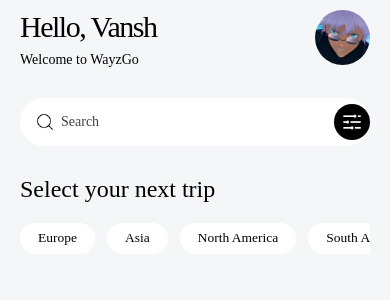
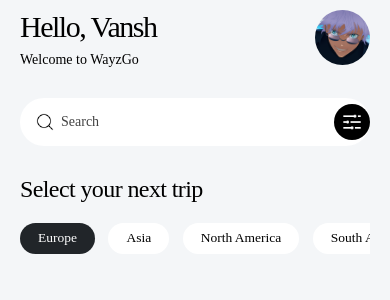
Before and after one commit to vxnshK/PracticeTravelApp, a React Native app: screen / in a window 390 px wide. Shown: the top 300 px of the page. Built offline with nearby package versions, Linux system fonts and the light colour scheme.

Commit message:
scrollView to FlatList

```diff
--- a/components/home/ui-elements/Carousel.tsx
+++ b/components/home/ui-elements/Carousel.tsx
@@ -1,9 +1,11 @@
 import {StyleSheet, View} from 'react-native';
-import React, { useMemo } from 'react';
+import React, {useMemo, useState} from 'react';
 import Pills from './Pills';
-import DB from '../../../data/db.json'
+import DB from '../../../data/db.json';
 
 export default function Carousel() {
+  const [selectedContinent, setSelectedContinent] = useState('Europe');
+
   const continents = useMemo(() => {
     const tempContinentArray = DB.map(place => place.continent);
     const tempContinentSet = new Set(tempContinentArray);
@@ -12,7 +14,11 @@
 
   return (
     <View style={styles.carouselContainer}>
-      <Pills continents={continents} />
+      <Pills
+        continents={continents}
+        selectedContinent={selectedContinent}
+        setSelectedContinent={setSelectedContinent}
+      />
     </View>
   );
 }
--- a/components/home/ui-elements/Pills.tsx
+++ b/components/home/ui-elements/Pills.tsx
@@ -1,22 +1,55 @@
-import { ScrollView, StyleSheet, Text, View } from 'react-native'
-import React from 'react'
+import React, { useRef } from 'react';
+import {
+  FlatList,
+  StyleSheet,
+  Text,
+  View,
+  type ListRenderItem,
+  type FlatList as RNFlatList,
+} from 'react-native';
 
 type TPillsProps = {
-  continents: string[]
-}
+  continents: string[];
+  selectedContinent: string;
+  setSelectedContinent: React.Dispatch<React.SetStateAction<string>>;
+};
 
-export default function Pills({ continents }: TPillsProps) {
+export default function Pills({
+  continents,
+  selectedContinent,
+  setSelectedContinent,
+}: TPillsProps) {
+  const flatListRef = useRef<RNFlatList<string>>(null);
+
+  const changeContinentHandler = (continent: string, index: number) => {
+    flatListRef.current?.scrollToIndex({ index, animated: true });
+    setSelectedContinent(continent);
+  };
+
+  const renderItem: ListRenderItem<string> = ({ item, index }) => (
+    <View key={item + index}>
+      <Text
+        onPress={() => changeContinentHandler(item, index)}
+        style={[
+          styles.pillItemBase,
+          item === selectedContinent && styles.pillItemSelected,
+        ]}>
+        {item}
+      </Text>
+    </View>
+  );
+
   return (
-    <ScrollView
-      horizontal={true}
-      style={styles.pillsContainer}
+    <FlatList
+      ref={flatListRef}
+      data={continents}
+      horizontal
+      showsHorizontalScrollIndicator={false}
       contentContainerStyle={styles.contentContainer}
-    >
-      {continents.map((c,i) =>
-        <Text style={styles.pillItem} key={c+i}>{c}</Text>
-      )}
-    </ScrollView>
-  )
+      renderItem={renderItem}
+      keyExtractor={(item, index) => item + index}
+    />
+  );
 }
 
 const styles = StyleSheet.create({
@@ -24,9 +57,10 @@
     paddingBottom: 5,
   },
   contentContainer: {
-    columnGap: 12
+    columnGap: 13.5,
+    paddingBottom: 5,
   },
-  pillItem: {
+  pillItemBase: {
     backgroundColor: '#FFF',
     paddingTop: 7,
     paddingBottom: 8,
@@ -36,5 +70,10 @@
     fontFamily: 'Gotham Book',
     elevation: 1,
     fontSize: 13.5,
-  }
-})
+  },
+  pillItemSelected: {
+    backgroundColor: '#212529',
+    color: '#FFF',
+    fontFamily: 'Gotham Medium',
+  },
+});
--- a/components/home/ui-elements/SubHeader.tsx
+++ b/components/home/ui-elements/SubHeader.tsx
@@ -16,6 +16,6 @@
     paddingTop: 30,
     paddingLeft: 20,
     paddingRight: 20,
-    letterSpacing: 0,
+    letterSpacing: -0.6,
   }
 })
```
